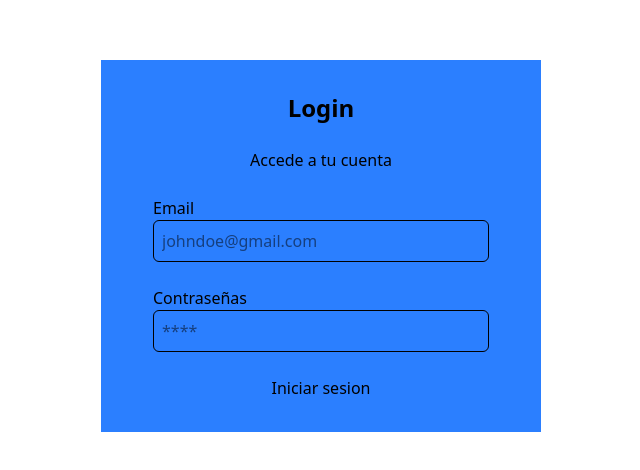
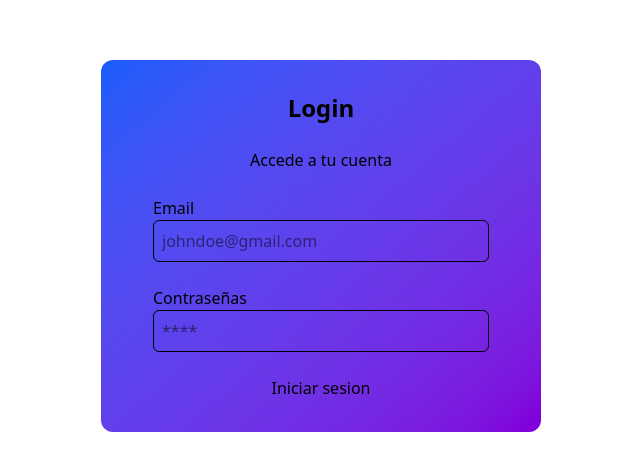
Before and after one commit to Elias8420/hyrule_bank, a Next.js app: page / in a window 1280 px wide. Shown: the part 154-624 px from the top of the page, without its empty margins (319-959 px from the left). Built offline with nearby package versions, Linux system fonts and the light colour scheme.

Commit message:
refactor: change background to form componente

```diff
--- a/src/app/auth/login/page.tsx
+++ b/src/app/auth/login/page.tsx
@@ -3,7 +3,7 @@ import { LoginForm } from "@/components/auth/LoginForm";
 export default function LoginPage() {
   return(
     <main className="flex justify-center items-center min-h-screen">
-      <div className="bg-blue-500 w-110 flex flex-col items-center p-8 gap-6">
+      <div className="bg-gradient-to-br from-blue-600 to-purple-700 w-110 flex flex-col items-center p-8 gap-6 rounded-xl">
         <h1 className="text-2xl font-bold">Login</h1>
         <p className="">Accede a tu cuenta</p>
         <div className="">
```
